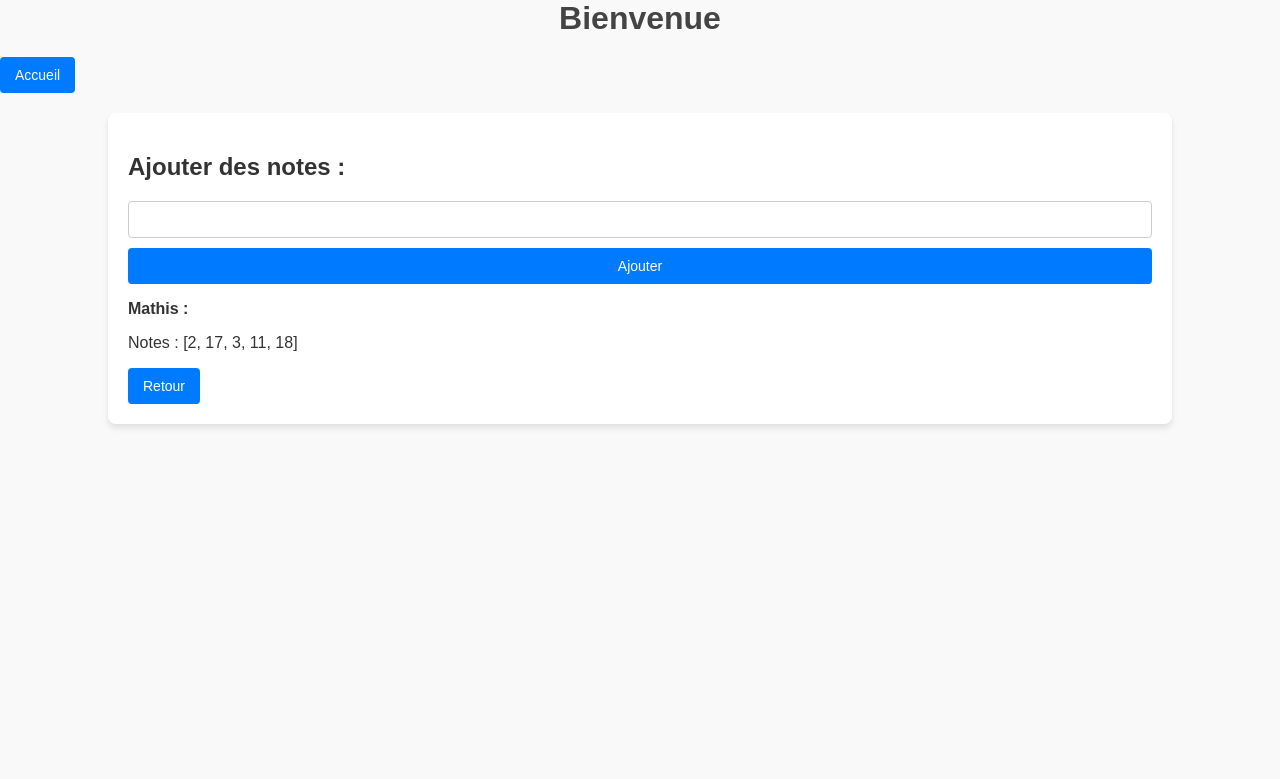
After one commit to ONARTT/projet-headn-1, a Flask app: page /etudiant/grades/1 in a window 1280 px wide. The commit adds this page. Shown: the top 779 px of the page. Run offline with Flask 3, Linux system fonts and the light colour scheme.

Commit message:
added average and notes system

```diff
--- a/etudiant.py
+++ b/etudiant.py
@@ -13,14 +13,20 @@ class Etudiant:
     def to_dict(self):
         return {
             "id": self.id,
-            "name": self.name,
+            "nom": self.name,
             "age": self.age,
-            "notes": self.notes
+            "notes": self.notes,
+            "moyenne": self.calc_moyenne()
         }
 
     def addNote(self, note):
         return self.notes.append(note)
 
+
+    def calc_moyenne(self):
+        if self.notes:
+            return round(sum(self.notes) / len(self.notes),1)
+        return 0
 
 
     def setName(self, name):
--- a/main.py
+++ b/main.py
@@ -15,6 +15,7 @@ list_etudiants = [
 for i in range (0,3) :
     for p in range (0, 5):
         list_etudiants[i].addNote(random.randint(0,20))
+        list_etudiants[i].calc_moyenne()
 
 
 @app.route('/', methods=["GET", "POST"])
@@ -34,6 +35,7 @@ def index():
     etuds_dicts = [etudiant.to_dict() for etudiant in list_etudiants]
 
     return render_template('index.html', etuds_dicts=etuds_dicts)
+
 
 
 
@@ -67,10 +69,28 @@ def edit(etudiant_id):
 
 
 
-            return redirect(url_for("edit", etudiant_id=etudiant_id))
+            return redirect(url_for("display_etud", etudiant_id=etudiant_id))
 
     return render_template('edit.html', etudiant=etudiant.to_dict())
 
 
+
+@app.route('/etudiant/delete/<int:etudiant_id>', methods=["POST"])
+
+def delete_etudiant(etudiant_id):
+    global list_etudiants
+    list_etudiants = [etd for etd in list_etudiants if etd.id != etudiant_id]
+    return redirect(url_for('index'))
+
+@app.route('/etudiant/grades/<int:etudiant_id>', methods=["GET", "POST"])
+
+def ajout_note(etudiant_id):
+    etudiant = next((etd for etd in list_etudiants if etd.id == etudiant_id), None)
+    if request.method == "POST" :
+        note = int(request.form["note"])
+        etudiant.addNote(note)
+        return redirect(url_for("ajout_note", etudiant_id=etudiant_id))
+    return render_template('grades.html', etudiant=etudiant.to_dict())
+
 if __name__ == '__main__':
     app.run(debug=True)
--- a/static/style.css
+++ b/static/style.css
@@ -0,0 +1,89 @@
+/* Styles de base pour la page */
+body {
+    font-family: Arial, sans-serif;
+    margin: 0;
+    padding: 0;
+    background-color: #f9f9f9;
+    color: #333;
+}
+
+/* Conteneur principal */
+.container {
+    width: 80%;
+    margin: 20px auto;
+    background-color: #fff;
+    padding: 20px;
+    border-radius: 8px;
+    box-shadow: 0 4px 6px rgba(0, 0, 0, 0.1);
+}
+
+/* Titre principal */
+h1 {
+    text-align: center;
+    color: #444;
+    margin-bottom: 20px;
+}
+
+/* Liste des étudiants */
+.student-card {
+    border: 1px solid #ddd;
+    padding: 15px;
+    margin-bottom: 15px;
+    border-radius: 6px;
+    background-color: #fdfdfd;
+    box-shadow: 0 2px 4px rgba(0, 0, 0, 0.1);
+}
+
+.student-card p {
+    margin: 5px 0;
+}
+
+/* Boutons */
+button, a.button {
+    display: inline-block;
+    background-color: #007bff;
+    color: white;
+    padding: 10px 15px;
+    text-decoration: none;
+    font-size: 14px;
+    border: none;
+    border-radius: 4px;
+    cursor: pointer;
+    transition: background-color 0.3s;
+}
+
+button:hover, a.button:hover {
+    background-color: #0056b3;
+}
+
+/* Formulaires */
+form {
+    margin-top: 20px;
+}
+
+form label {
+    display: block;
+    margin-bottom: 8px;
+    font-weight: bold;
+}
+
+form input {
+    width: 100%;
+    padding: 10px;
+    margin-bottom: 10px;
+    border: 1px solid #ccc;
+    border-radius: 4px;
+}
+
+form button {
+    width: 100%;
+}
+
+/* Pied de page */
+footer {
+    text-align: center;
+    padding: 10px;
+    background-color: #333;
+    color: #fff;
+    margin-top: 20px;
+}
--- /dev/null
+++ b/templates/grades.html
@@ -0,0 +1,40 @@
+<head>
+    <meta charset="utf-8">
+    <title>grades.html</title>
+    <link rel="stylesheet" href="/static/style.css">
+</head>
+
+<body>
+    <h1>Bienvenue</h1>
+
+    <a class="button" href="/">Accueil</a>
+
+
+    <div class="container">
+        <h2>Ajouter des notes :</h2>
+
+        <form action="/etudiant/grades/{{ etudiant.id }}"" method="POST" enctype="multipart/form-data">
+            <label for="note"></label>
+            <input type="number" id="note" name="note" min="0" max="20">
+
+            <button type="submit">Ajouter</button>
+        </form>
+        <div>
+            <p><strong>{{ etudiant.nom }} :</strong></p>
+            <p>Notes : {{ etudiant.notes }}</p>
+        </div>
+
+
+         <a class="button" href="/etudiant/{{ etudiant.id }}">Retour</a>
+    </div>
+
+
+
+
+
+</body>
+
+
+
+
+</html>
```
Also changed, not shown: templates/edit.html (+7 -4 lines), templates/etudiant.html (+6 -8 lines), templates/index.html (+13 -5 lines).
